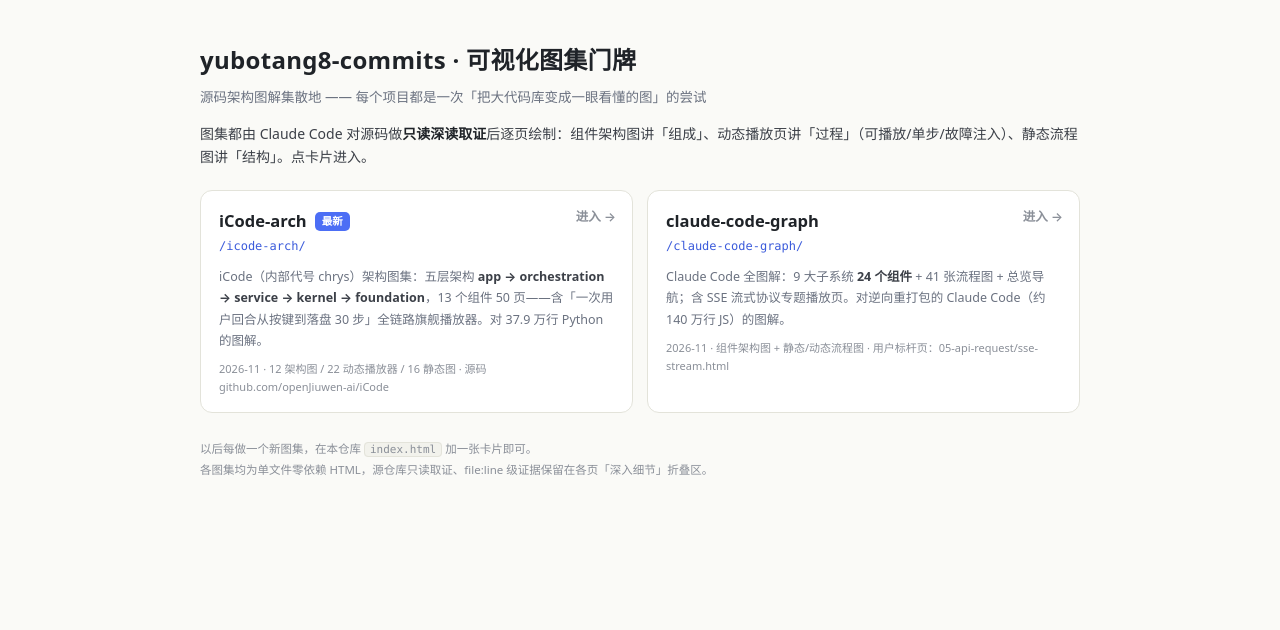
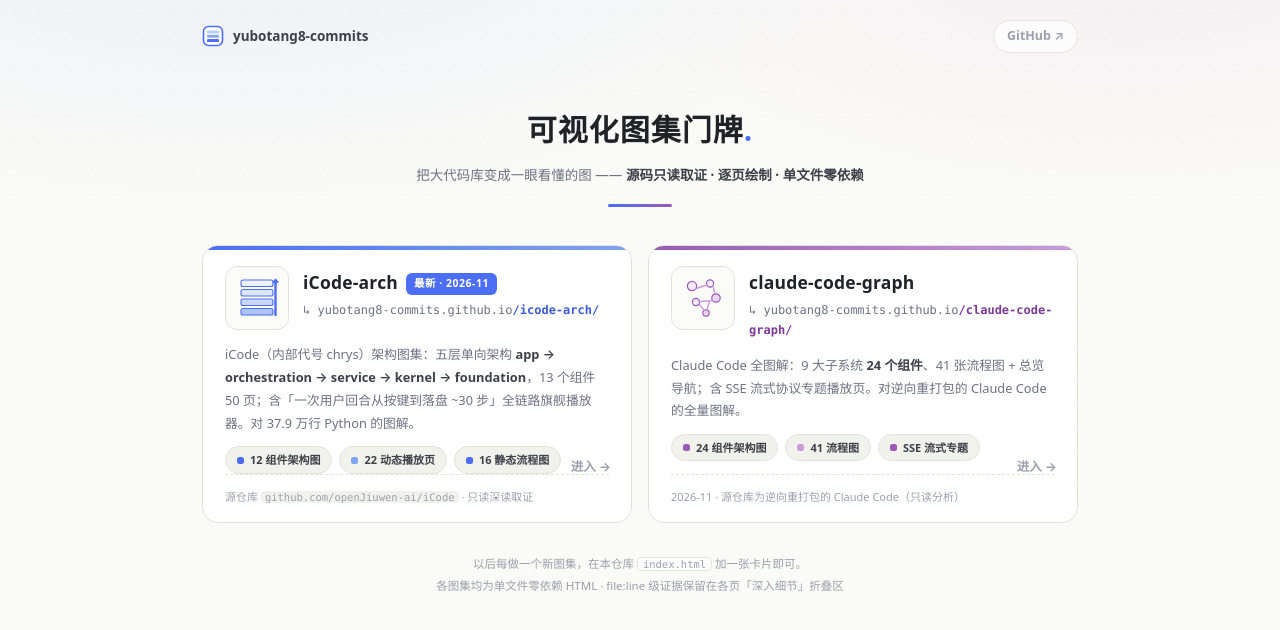
Before and after one commit to yubotang8-commits/yubotang8-commits.github.io, a plain HTML site: page index.html in a window 1280 px wide. Drawn offline with Linux system fonts and the light colour scheme.

Commit message:
门牌页视觉升级：渐变底+点阵、项目徽记 SVG、统计徽章、悬浮微动效
Co-Authored-By: Claude Code <noreply@anthropic.com>

```diff
--- a/index.html
+++ b/index.html
@@ -6,64 +6,173 @@
 <title>yubotang8-commits · 可视化图集门牌</title>
 <style>
   :root{
-    --ink:#1F2328; --sec:#3C4048; --mut:#6B7280; --faint:#8A8F98;
+    --ink:#1F2328; --sec:#3C4048; --mut:#6B7280; --faint:#9AA1AC;
     --blue:#3B5BDB; --blue-l:#4C6EF5; --blue-f:#EDF2FE;
-    --vio:#9A5AB5; --vio-f:#F3EAF9;
+    --vio:#9A5AB5; --vio-l:#7C3A99; --vio-f:#F3EAF9;
     --card:#fff; --line:#E3E3DA; --page:#FAFAF7; --base:#F2F2EC;
   }
   *{box-sizing:border-box;margin:0;padding:0}
-  body{font-family:system-ui,-apple-system,"Segoe UI","Microsoft YaHei",sans-serif;background:var(--page);color:var(--ink);line-height:1.65;padding:40px 20px}
-  .wrap{max-width:880px;margin:0 auto}
-  header h1{font-size:24px;font-weight:700;letter-spacing:.3px}
-  header .sub{font-size:13.5px;color:var(--mut);margin-top:6px}
-  .lead{font-size:14px;color:var(--sec);margin:14px 0 22px}
-  .lead b{color:var(--ink)}
-  .grid{display:grid;grid-template-columns:repeat(auto-fit,minmax(340px,1fr));gap:14px}
-  a.proj{display:block;border:1.5px solid var(--line);border-radius:12px;background:var(--card);padding:16px 18px;text-decoration:none;color:var(--ink);transition:border-color .15s, box-shadow .15s;position:relative}
-  a.proj:hover{border-color:var(--blue-l);box-shadow:0 6px 22px rgba(76,110,245,.14)}
-  a.proj .name{font-size:16.5px;font-weight:700}
-  a.proj .name .badge{display:inline-block;font-size:10.5px;font-weight:700;color:#fff;background:var(--blue-l);border-radius:5px;padding:1px 7px;margin-left:8px;vertical-align:2px}
-  a.proj .url{font-family:Consolas,'Cascadia Mono',monospace;font-size:12px;color:var(--blue);margin-top:3px}
-  a.proj .desc{font-size:12.5px;color:var(--mut);margin-top:9px;line-height:1.7}
-  a.proj .desc b{color:var(--sec)}
-  a.proj .meta{font-size:11px;color:var(--faint);margin-top:9px}
-  a.proj.vio:hover{border-color:var(--vio);box-shadow:0 6px 22px rgba(154,90,181,.16)}
-  a.proj .goto{position:absolute;right:16px;top:16px;font-size:12.5px;color:var(--faint);font-weight:600}
-  a.proj:hover .goto{color:var(--blue-l)}
-  footer{margin-top:26px;font-size:11.5px;color:var(--faint);line-height:1.8}
-  footer code{font-family:Consolas,monospace;background:var(--base);border:1px solid var(--line);border-radius:4px;padding:0 5px;font-size:11px}
+  body{
+    font-family:system-ui,-apple-system,"Segoe UI","Microsoft YaHei",sans-serif;
+    color:var(--ink);line-height:1.65;min-height:100vh;
+    background:
+      radial-gradient(1100px 480px at 18% -12%, rgba(76,110,245,.08), transparent 62%),
+      radial-gradient(900px 420px at 88% -8%, rgba(154,90,181,.07), transparent 60%),
+      var(--page);
+  }
+  body::before{
+    content:"";position:fixed;inset:0;pointer-events:none;z-index:0;
+    background-image:radial-gradient(circle, rgba(31,35,40,.045) 1px, transparent 1.4px);
+    background-size:26px 26px;
+    -webkit-mask-image:linear-gradient(to bottom, rgba(0,0,0,.9), rgba(0,0,0,.25) 55%, transparent 85%);
+            mask-image:linear-gradient(to bottom, rgba(0,0,0,.9), rgba(0,0,0,.25) 55%, transparent 85%);
+  }
+  .wrap{max-width:920px;margin:0 auto;padding:0 22px 40px;position:relative;z-index:1}
+
+  /* ---- 顶栏 ---- */
+  .top{display:flex;align-items:center;justify-content:space-between;padding:20px 0 6px}
+  .brand{display:flex;align-items:center;gap:9px;font-size:13.5px;font-weight:700;color:var(--sec)}
+  .brand svg{display:block}
+  .top .gh{font-size:12.5px;font-weight:600;color:var(--faint);text-decoration:none;border:1px solid var(--line);background:rgba(255,255,255,.75);border-radius:999px;padding:5px 13px;transition:all .15s}
+  .top .gh:hover{color:var(--blue);border-color:var(--blue-l);background:#fff}
+
+  /* ---- 主视觉 ---- */
+  .hero{text-align:center;padding:46px 0 38px;animation:rise .5s ease both}
+  .hero h1{font-size:30px;font-weight:800;letter-spacing:1px}
+  .hero h1 .dot{color:var(--blue-l)}
+  .hero .tag{font-size:13.5px;color:var(--mut);margin-top:10px}
+  .hero .tag b{color:var(--sec);font-weight:600}
+  .hero .rule{width:64px;height:3px;border-radius:2px;margin:18px auto 0;background:linear-gradient(to right, var(--blue-l), var(--vio))}
+
+  /* ---- 卡片 ---- */
+  .grid{display:grid;grid-template-columns:repeat(auto-fit,minmax(380px,1fr));gap:16px}
+  a.proj{
+    display:flex;flex-direction:column;position:relative;overflow:hidden;
+    border:1.5px solid var(--line);border-radius:16px;background:var(--card);
+    padding:20px 22px 16px;text-decoration:none;color:var(--ink);
+    transition:transform .18s ease, box-shadow .18s ease, border-color .18s ease;
+    animation:rise .55s ease both;
+  }
+  a.proj:nth-child(2){animation-delay:.08s}
+  a.proj::before{content:"";position:absolute;top:0;left:0;right:0;height:4px}
+  a.proj.b::before{background:linear-gradient(to right, var(--blue-l), #7FA3F0)}
+  a.proj.v::before{background:linear-gradient(to right, var(--vio), #C99BDD)}
+  a.proj:hover{transform:translateY(-4px);box-shadow:0 14px 34px rgba(31,35,40,.10)}
+  a.proj.b:hover{border-color:var(--blue-l)}
+  a.proj.v:hover{border-color:var(--vio)}
+
+  .head{display:flex;align-items:flex-start;gap:14px}
+  .glyph{flex:0 0 auto;width:64px;height:64px;border-radius:12px;background:#FBFBF9;border:1px solid var(--line);display:grid;place-items:center;transition:transform .2s ease}
+  a.proj:hover .glyph{transform:scale(1.06) rotate(-1.5deg)}
+  .name{font-size:17.5px;font-weight:800;letter-spacing:.2px;padding-top:2px}
+  .badge{display:inline-block;font-size:10.5px;font-weight:700;color:#fff;background:var(--blue-l);border-radius:6px;padding:2px 8px;margin-left:8px;vertical-align:2px;letter-spacing:.5px}
+  .url{font-family:Consolas,'Cascadia Mono',monospace;font-size:12px;color:var(--mut);margin-top:4px}
+  .url b{color:var(--blue);font-weight:600}
+  a.proj.v .url b{color:var(--vio-l)}
+
+  .desc{font-size:12.8px;color:var(--mut);margin:13px 0 12px;line-height:1.78}
+  .desc b{color:var(--sec);font-weight:600}
+
+  .chips{display:flex;flex-wrap:wrap;gap:7px}
+  .chip{font-size:11px;font-weight:600;color:var(--sec);background:var(--base);border:1px solid var(--line);border-radius:999px;padding:3.5px 11px;display:inline-flex;align-items:center;gap:6px}
+  .chip i{width:7px;height:7px;border-radius:2.5px;flex:0 0 auto}
+  .chip i.b1{background:var(--blue-l)} .chip i.b2{background:#7FA3F0}
+  .chip i.v1{background:var(--vio)}   .chip i.v2{background:#C99BDD}
+
+  .meta{font-size:11px;color:var(--faint);margin-top:auto;padding-top:13px;border-top:1px dashed var(--line)}
+  .meta code{font-family:Consolas,monospace;font-size:10.5px;background:var(--base);border-radius:4px;padding:0 4px}
+
+  .go{position:absolute;right:20px;bottom:44px;font-size:12.5px;font-weight:700;color:var(--faint);transition:color .15s, transform .15s}
+  a.proj.b:hover .go{color:var(--blue-l);transform:translateX(3px)}
+  a.proj.v:hover .go{color:var(--vio-l);transform:translateX(3px)}
+
+  footer{margin-top:30px;text-align:center;font-size:11.5px;color:var(--faint);line-height:1.9;animation:rise .6s ease both}
+  footer code{font-family:Consolas,monospace;background:rgba(255,255,255,.8);border:1px solid var(--line);border-radius:4px;padding:0 5px;font-size:10.5px}
+
+  @keyframes rise{from{opacity:0;transform:translateY(10px)}to{opacity:1;transform:none}}
+  @media (max-width:480px){.hero h1{font-size:24px}.grid{grid-template-columns:1fr}.go{display:none}}
 </style>
 </head>
 <body>
 <div class="wrap">
-<header>
-  <h1>yubotang8-commits · 可视化图集门牌</h1>
-  <div class="sub">源码架构图解集散地 —— 每个项目都是一次「把大代码库变成一眼看懂的图」的尝试</div>
+
+<header class="top">
+  <div class="brand">
+    <svg width="22" height="22" viewBox="0 0 22 22"><rect x="1.5" y="1.5" width="19" height="19" rx="5" fill="#fff" stroke="#4C6EF5" stroke-width="1.6"/><rect x="5" y="5.5" width="12" height="3" rx="1.2" fill="#B9CEF9"/><rect x="5" y="9.8" width="12" height="3" rx="1.2" fill="#8FA9EF"/><rect x="5" y="14.1" width="12" height="3" rx="1.2" fill="#4C6EF5"/></svg>
+    yubotang8-commits
+  </div>
+  <a class="gh" href="https://github.com/yubotang8-commits">GitHub ↗</a>
 </header>
 
-<p class="lead">图集都由 Claude Code 对源码做<b>只读深读取证</b>后逐页绘制：组件架构图讲「组成」、动态播放页讲「过程」（可播放/单步/故障注入）、静态流程图讲「结构」。点卡片进入。</p>
+<section class="hero">
+  <h1>可视化图集门牌<span class="dot">.</span></h1>
+  <p class="tag">把大代码库变成一眼看懂的图 —— <b>源码只读取证 · 逐页绘制 · 单文件零依赖</b></p>
+  <div class="rule"></div>
+</section>
 
-<div class="grid">
-  <a class="proj" href="https://yubotang8-commits.github.io/icode-arch/">
-    <span class="goto">进入 →</span>
-    <div class="name">iCode-arch<span class="badge">最新</span></div>
-    <div class="url">/icode-arch/</div>
-    <div class="desc">iCode（内部代号 chrys）架构图集：五层架构 <b>app → orchestration → service → kernel → foundation</b>，13 个组件 50 页——含「一次用户回合从按键到落盘 30 步」全链路旗舰播放器。对 37.9 万行 Python 的图解。</div>
-    <div class="meta">2026-11 · 12 架构图 / 22 动态播放器 / 16 静态图 · 源码 github.com/openJiuwen-ai/iCode</div>
+<section class="grid">
+
+  <a class="proj b" href="https://yubotang8-commits.github.io/icode-arch/">
+    <div class="head">
+      <div class="glyph">
+        <svg width="46" height="46" viewBox="0 0 46 46">
+          <rect x="7" y="5"  width="32" height="6.5" rx="2" fill="#EDF2FE" stroke="#4C6EF5" stroke-width="1.1"/>
+          <rect x="7" y="14.5" width="32" height="6.5" rx="2" fill="#DDE7FC" stroke="#4C6EF5" stroke-width="1.1"/>
+          <rect x="7" y="24" width="32" height="6.5" rx="2" fill="#C9D8FA" stroke="#4C6EF5" stroke-width="1.1"/>
+          <rect x="7" y="33.5" width="32" height="6.5" rx="2" fill="#AEC3F7" stroke="#4C6EF5" stroke-width="1.1"/>
+          <line x1="41.5" y1="5" x2="41.5" y2="40" stroke="#4C6EF5" stroke-width="2.4" stroke-linecap="round"/>
+          <path d="M41.5,9 L41.5,5 M39.2,7.2 L41.5,5 L43.8,7.2" stroke="#4C6EF5" stroke-width="1.6" fill="none" stroke-linecap="round" stroke-linejoin="round"/>
+        </svg>
+      </div>
+      <div>
+        <div class="name">iCode-arch<span class="badge">最新 · 2026-11</span></div>
+        <div class="url">↳ yubotang8-commits.github.io<b>/icode-arch/</b></div>
+      </div>
+    </div>
+    <p class="desc">iCode（内部代号 chrys）架构图集：五层单向架构 <b>app → orchestration → service → kernel → foundation</b>，13 个组件 50 页；含「一次用户回合从按键到落盘 ~30 步」全链路旗舰播放器。对 37.9 万行 Python 的图解。</p>
+    <div class="chips">
+      <span class="chip"><i class="b1"></i>12 组件架构图</span>
+      <span class="chip"><i class="b2"></i>22 动态播放页</span>
+      <span class="chip"><i class="b1"></i>16 静态流程图</span>
+    </div>
+    <div class="meta">源仓库 <code>github.com/openJiuwen-ai/iCode</code> · 只读深读取证</div>
+    <span class="go">进入 →</span>
   </a>
-  <a class="proj vio" href="https://yubotang8-commits.github.io/claude-code-graph/">
-    <span class="goto">进入 →</span>
-    <div class="name">claude-code-graph</div>
-    <div class="url">/claude-code-graph/</div>
-    <div class="desc">Claude Code 全图解：9 大子系统 <b>24 个组件</b> + 41 张流程图 + 总览导航；含 SSE 流式协议专题播放页。对逆向重打包的 Claude Code（约 140 万行 JS）的图解。</div>
-    <div class="meta">2026-11 · 组件架构图 + 静态/动态流程图 · 用户标杆页：05-api-request/sse-stream.html</div>
+
+  <a class="proj v" href="https://yubotang8-commits.github.io/claude-code-graph/">
+    <div class="head">
+      <div class="glyph">
+        <svg width="46" height="46" viewBox="0 0 46 46">
+          <circle cx="12" cy="11" r="4.6" fill="#F3EAF9" stroke="#9A5AB5" stroke-width="1.2"/>
+          <circle cx="30" cy="8.5" r="3.6" fill="#F3EAF9" stroke="#9A5AB5" stroke-width="1.2"/>
+          <circle cx="36" cy="23" r="4.2" fill="#E9D7F3" stroke="#9A5AB5" stroke-width="1.2"/>
+          <circle cx="16" cy="27" r="3.6" fill="#F3EAF9" stroke="#9A5AB5" stroke-width="1.2"/>
+          <circle cx="26" cy="38" r="3.2" fill="#E9D7F3" stroke="#9A5AB5" stroke-width="1.2"/>
+          <path d="M15.6,13.8 L27.2,9.8 M33.2,11.8 L35,18.9 M32.3,25.5 L19.2,26.8 M19.5,29.4 L24.2,35.4 M29.6,25.8 L26.9,35.1" stroke="#C99BDD" stroke-width="1.5" stroke-linecap="round"/>
+        </svg>
+      </div>
+      <div>
+        <div class="name">claude-code-graph</div>
+        <div class="url">↳ yubotang8-commits.github.io<b>/claude-code-graph/</b></div>
+      </div>
+    </div>
+    <p class="desc">Claude Code 全图解：9 大子系统 <b>24 个组件</b>、41 张流程图 + 总览导航；含 SSE 流式协议专题播放页。对逆向重打包的 Claude Code 的全量图解。</p>
+    <div class="chips">
+      <span class="chip"><i class="v1"></i>24 组件架构图</span>
+      <span class="chip"><i class="v2"></i>41 流程图</span>
+      <span class="chip"><i class="v1"></i>SSE 流式专题</span>
+    </div>
+    <div class="meta">2026-11 · 源仓库为逆向重打包的 Claude Code（只读分析）</div>
+    <span class="go">进入 →</span>
   </a>
-</div>
+
+</section>
 
 <footer>
   以后每做一个新图集，在本仓库 <code>index.html</code> 加一张卡片即可。<br>
-  各图集均为单文件零依赖 HTML，源仓库只读取证、file:line 级证据保留在各页「深入细节」折叠区。
+  各图集均为单文件零依赖 HTML · file:line 级证据保留在各页「深入细节」折叠区
 </footer>
+
 </div>
 </body>
 </html>
```
